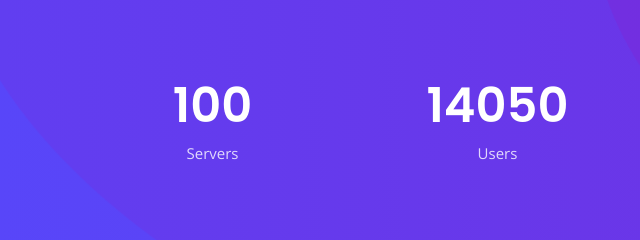
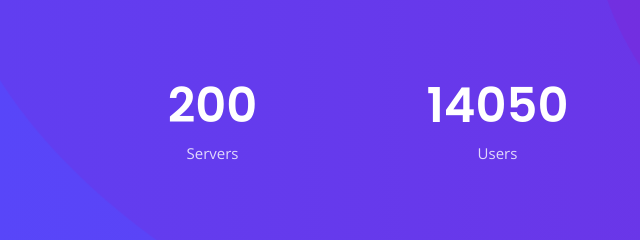
Before and after one commit to SanthoshKumar-2006/Flash-Bot-Website, a plain HTML site: page index.html in a window 1280 px wide. Shown: the part 1913-2153 px from the top of the page, 0-640 px from the left. Drawn offline with nearby package versions, Linux system fonts and the light colour scheme.

Commit message:
Update index.html

```diff
--- a/index.html
+++ b/index.html
@@ -174,7 +174,7 @@
         <div class="row counters">
 
           <div class="col-lg-3 col-6 text-center">
-            <span data-purecounter-start="0" data-purecounter-end="100" data-purecounter-duration="1" class="purecounter"></span>
+            <span data-purecounter-start="0" data-purecounter-end="200" data-purecounter-duration="1" class="purecounter"></span>
             <p>Servers</p>
           </div>
 
```
